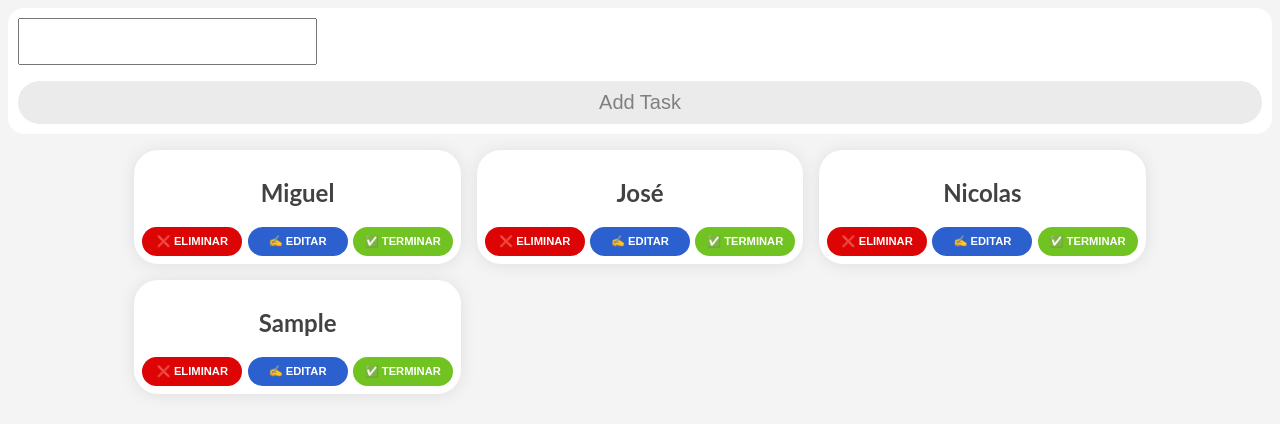
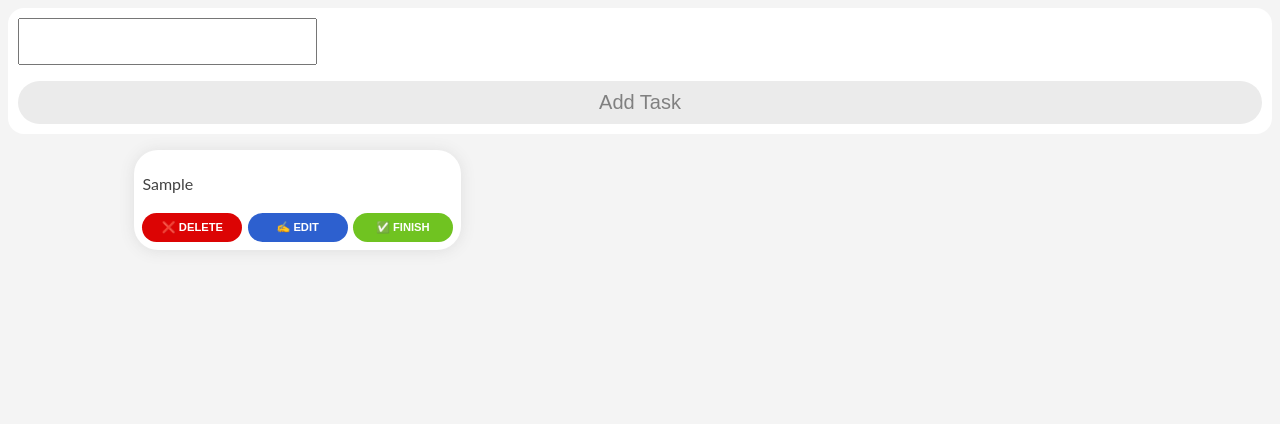
Before and after one commit to mDep07/react-and-react-spring, a React (Create React App) app: page / in a window 1280 px wide. Both pictures are taken after typing "Sample" into the empty fields and a click on the button "Add Task". Shown: the top 424 px of the page. Built offline with nearby package versions, Linux system fonts and the light colour scheme.

Commit message:
Add db archive

```diff
--- a/package.json
+++ b/package.json
@@ -7,7 +7,8 @@
     "react-dom": "^17.0.2",
     "react-is": ">= 16.8.0",
     "react-spring": "^9.2.4",
-    "styled-components": "^5.3.1"
+    "styled-components": "^5.3.1",
+    "uuid": "^8.3.2"
   },
   "scripts": {
     "start": "react-scripts start",
--- a/src/App.js
+++ b/src/App.js
@@ -4,6 +4,7 @@ import './style.css';
 import styled from 'styled-components';
 import { useSpring, animated } from 'react-spring';
 
+import Db from './Db';
 import Cards from './Cards';
 import Form from './Form';
 
@@ -29,19 +30,24 @@ const ParagraphAnimated = ({ children, placeholder }) => {
   );
 };
 
-const listTask = [{ title: 'Miguel' }, { title: 'José' }, { title: 'Nicolas' }];
-
 export default function App() {
-  const [tasks, setTasks] = useState(listTask);
+  const db = Db();
+  const initialState = db.getAllTasks();
+  const [tasks, setTasks] = useState(initialState);
 
   const addNewTask = ({ title }) => {
-    setTasks([...tasks, { title }]);
+    db.addNewTask({ title })
+      .then((task) => setTasks([...tasks, task]))
+      .catch((err) => console.log('err', err));
   };
 
-  const deleteTask = (index) => {
-    const tasksWithoutDelete = tasks.filter((p) => p !== tasks[index]);
+  const deleteTask = async (taskId) => {
+    const deleteTaskID = await db.deleteTask(taskId)
+
+    const tasksWithoutDelete = tasks.filter((t) => t.id !== deleteTaskID);
     setTasks(tasksWithoutDelete);
-    // alert(index);
+
+    return deleteTaskID;
   };
 
   return (
--- a/src/Cards.js
+++ b/src/Cards.js
@@ -1,8 +1,18 @@
 import React, { useState, useEffect } from 'react';
 import './style.css';
 
-import styled from 'styled-components';
+import styled, { keyframes } from 'styled-components';
 import { useSpring, useSprings, useSpringRef, animated } from 'react-spring';
+
+const rotate = keyframes`
+  from {
+    transform: rotate(0deg);
+  }
+
+  to {
+    transform: rotate(360deg);
+  }
+`;
 
 const StyledListCards = styled(animated.section)`
   margin: 0 auto;
@@ -17,14 +27,43 @@ const StyledListCards = styled(animated.section)`
 `;
 
 const StyledCard = styled(animated.div)`
+  position: relative;
   padding: .5rem;
   border-radius: 1.5rem;
   background-color: #fff;
   box-shadow: 0 1px 15px #dedede;
+  text-align: left;
   color: #424242;
   transition: box-shadow .15s ease-in-out;
   &:hover {
     box-shadow: 0 2px 5px #b5b5b5, 0 5px 15px #d9d9d9;
+  }
+
+  &.loading::before {
+    position: absolute;
+    content: '';
+    top: 0;
+    left: 0;
+    width: 100%;
+    height: 100%;
+    border-radius: 1.5rem;
+    background: rgba(255,255,255, .75);
+    z-index: 2;
+  }
+
+  &.loading::after {
+    position: absolute;
+    content: '';
+    width: 35px;
+    height: 35px;
+    top: calc(50% - calc(45px / 2));
+    left: calc(50% - calc(45px / 2));
+    background: transparent;
+    border: 5px solid #232323;
+    border-left-color: transparent;
+    animation: ${rotate} .75s linear infinite;
+    border-radius: 1000px;
+    z-index: 3;
   }
 `;
 
@@ -70,11 +109,36 @@ export default function Cards({ list, handleDelete }) {
     to: { opacity: 1, y: 0 },
   }));
 
+  const [cardLoading, setCardLoading] = useState([]);
+
+  const cancelCardLoading = (index) => {
+    const cardLoadingWithoutCancel = cardLoading.filter(
+      (c) => c !== cardLoading[index]
+    );
+    setCardLoading(cardLoadingWithoutCancel);
+  };
+
+  const handleFinishTask = (id) => {
+    console.log(id);
+    setCardLoading([...cardLoading, id]);
+  };
+
+  const deleteTask = (id) => {
+    setCardLoading([...cardLoading, id]);
+    handleDelete(id).then(cancelCardLoading);
+  };
+
   return (
     <StyledListCards>
-      {listAnimation.map((styles, i) => (
-        <StyledCard style={styles} key={i}>
-          <h1>{list[i].title}</h1>
+      {listAnimation.map((styles, i) => {
+        const task = list[i];
+        return (
+          <StyledCard
+            style={styles}
+            key={task.id}
+            className={cardLoading.includes(task.id) ? 'loading' : ''}
+          >
+            <p>{task.title}</p>
             <div
               style={{
                 display: 'flex',
@@ -86,19 +150,24 @@ export default function Cards({ list, handleDelete }) {
               <StyledButtonCard
                 color="#DC0404"
                 color2="#780202"
-              onClick={() => handleDelete(i)}
+                onClick={() => deleteTask(task.id)}
               >
-              <span>❌</span> Eliminar
+                <span>❌</span> Delete
               </StyledButtonCard>
               <StyledButtonCard color="#2d60cf" color2="#173a87">
-              <span>✍</span> Editar
+                <span>✍</span> Edit
               </StyledButtonCard>
-            <StyledButtonCard color="#70C321" color2="#477C15">
-              <span>✅</span> Terminar
+              <StyledButtonCard
+                onClick={() => handleFinishTask(task.id)}
+                color="#70C321"
+                color2="#477C15"
+              >
+                <span>✅</span> Finish
               </StyledButtonCard>
             </div>
           </StyledCard>
-      ))}
+        );
+      })}
       <p>{listAnimation.length === 0 && 'Sin cards'}</p>
     </StyledListCards>
   );
--- /dev/null
+++ b/src/Db.js
@@ -0,0 +1,45 @@
+import { v4 as uuidv4 } from 'uuid';
+
+const ITEMS = {
+  tasks: 'list_tasks',
+};
+
+export default function Db() {
+  const getAllTasks = () => {
+    const tasks = JSON.parse(localStorage.getItem(ITEMS.tasks) || '[]');
+    return tasks;
+  };
+
+  const addNewTask = (task) => {
+    return new Promise((resolve, reject) => {
+      const tasks = getAllTasks();
+      const newTask = { ...task, id: uuidv4() };
+      localStorage.setItem(ITEMS.tasks, JSON.stringify([...tasks, newTask]));
+      setTimeout(() => resolve(newTask), 1000);
+    });
+  };
+
+  const deleteTask = (taskId) => {
+    return new Promise((resolve, reject) => {
+      const tasks = getAllTasks();
+      const tasksWithoutDelete = tasks.filter(({ id }) => id !== taskId);
+      localStorage.setItem(ITEMS.tasks, JSON.stringify(tasksWithoutDelete));
+      setTimeout(() => resolve(taskId), 1500);
+    });
+  };
+
+  const aditTask = ({ id, title, importance }) => {
+    return new Promise((resolve, reject) => {
+      const tasks = getAllTasks();
+      const tasksWithoutDelete = tasks.filter(({ id }) => id !== taskId);
+      localStorage.setItem(ITEMS.tasks, JSON.stringify(tasksWithoutDelete));
+      setTimeout(() => resolve(taskId), 1500);
+    });
+  };
+
+  return {
+    getAllTasks,
+    addNewTask,
+    deleteTask,
+  };
+}
--- a/src/Form.js
+++ b/src/Form.js
@@ -59,7 +59,7 @@ export default function Form({ handleNewTask }) {
     e.preventDefault();
 
     if (text !== '') {
-      const task = { title: text };
+      const task = { title: text, fixed: false };
       handleNewTask(task);
       changeText('');
     }
@@ -68,6 +68,7 @@ export default function Form({ handleNewTask }) {
   return (
     <StyledForm onSubmit={handleSubmit}>
       <Input handleChangeText={changeText} valueText={text} />
+      {/* <Input handleChangeText={changeText} valueText={text} type="datetime" /> */}
       <StyledButtonSubmit type="submit">Add Task</StyledButtonSubmit>
     </StyledForm>
   );
```
Lines whose indentation alone changed are shown as unchanged.
